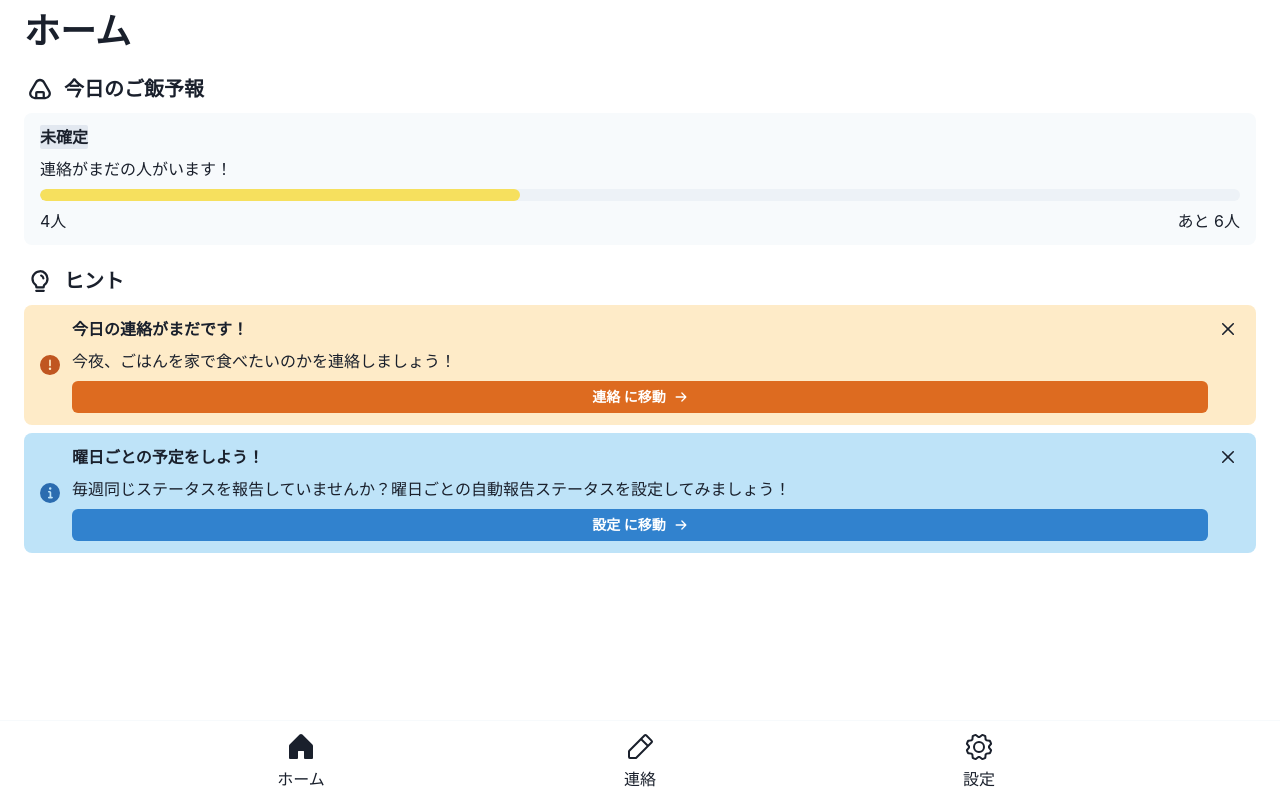
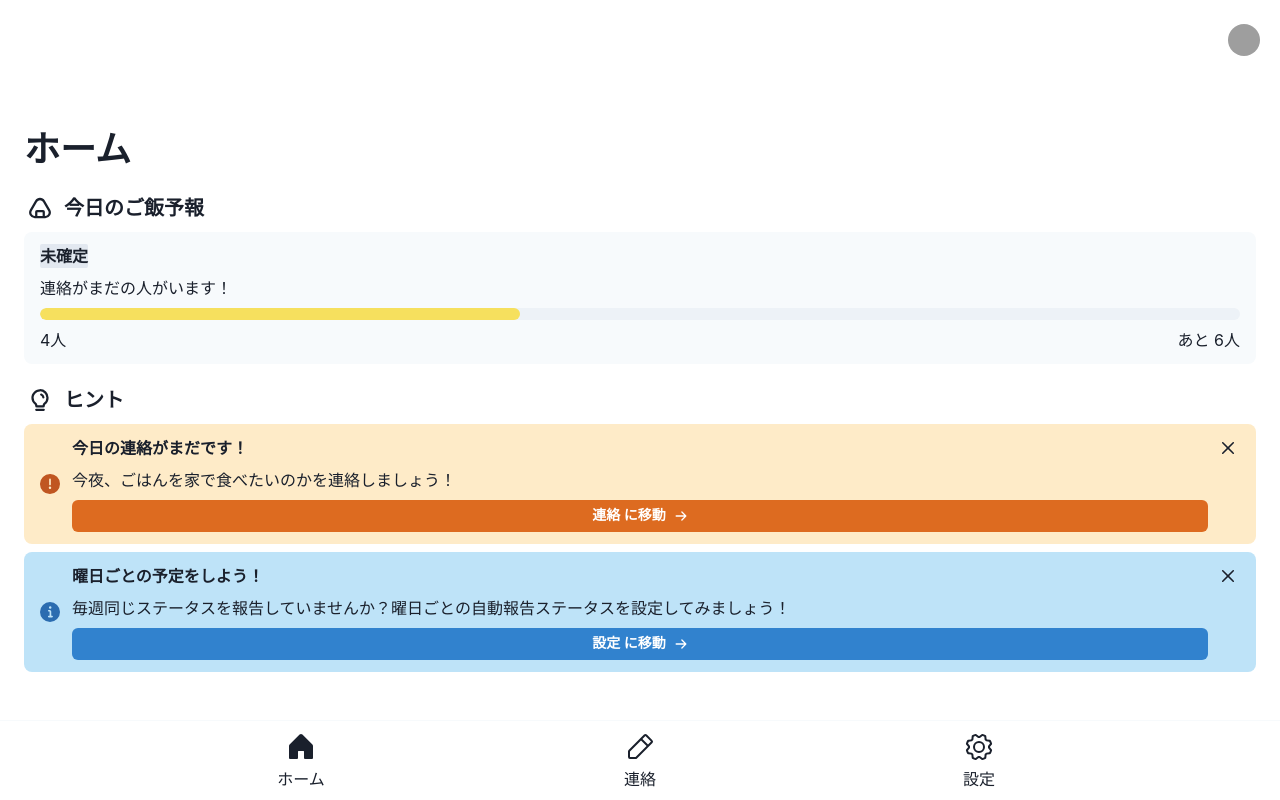
Before and after one commit to k4nkan/watnow-2024-spring-project, a Next.js app: page /home in a window 1280 px wide. Built offline with nearby package versions, Linux system fonts and the light colour scheme; grey boxes are pictures that could not be loaded.

Commit message:
feat: ファイルの追加

```diff
--- a/src/app/(app)/layout.tsx
+++ b/src/app/(app)/layout.tsx
@@ -1,4 +1,5 @@
 import TabBar from '@/components/TabBar';
+import { NavigationBar } from '@/features/navigation-bar/NavigationBar';
 import { Box, Container, Flex, VStack } from '@chakra-ui/react';
 import { PropsWithChildren } from 'react';
 
@@ -6,6 +7,7 @@ export default function AppLayout({ children }: PropsWithChildren) {
   return (
     <Box h={'100vh'} w={'100%'}>
       <VStack justify={'space-between'} h={'100%'} w={'100%'}>
+        <NavigationBar />
         {children}
         <TabBar />
       </VStack>
--- /dev/null
+++ b/src/features/navigation-bar/NavigationBar.tsx
@@ -0,0 +1,10 @@
+import { Avatar, HStack, Spacer } from '@chakra-ui/react';
+
+export const NavigationBar = () => {
+  return (
+    <HStack h={20} w={'100%'} p={5} justify={'space-between'}>
+      <Spacer />
+      <Avatar size="sm" name="Dan Abrahmov" src="https://bit.ly/dan-abramov" />
+    </HStack>
+  );
+};
```
